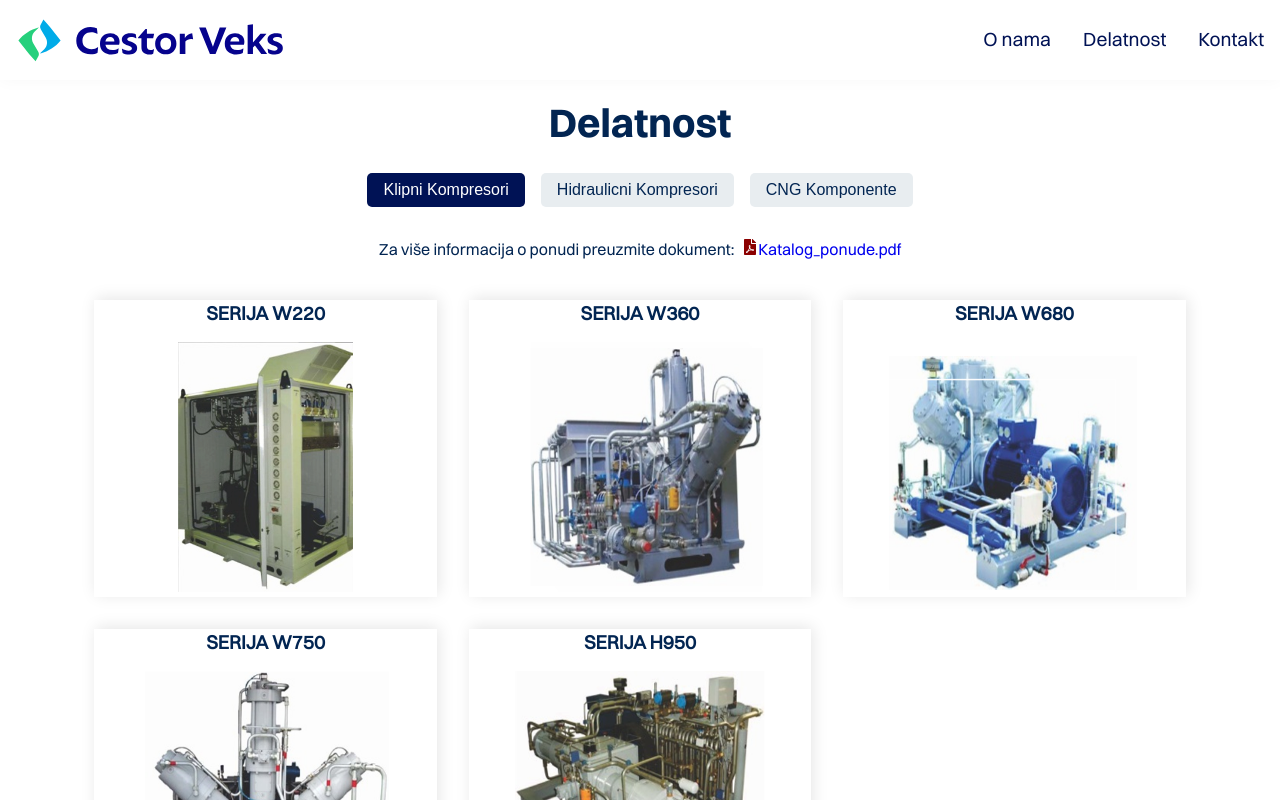
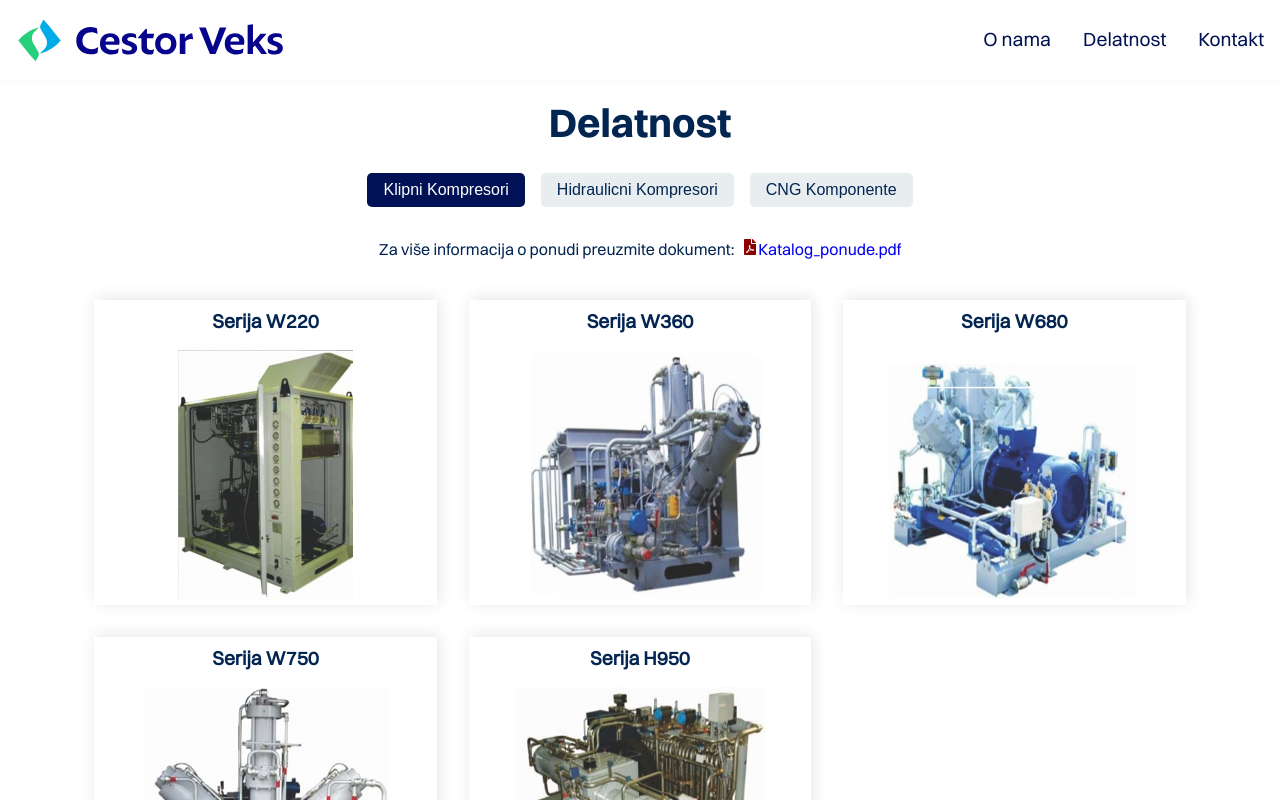
Before and after one commit to prelicivan/cestorveks, a React (Vite) app: page /delatnost in a window 1280 px wide. Shown: the top 800 px of the page. Built offline with nearby package versions, Linux system fonts and the light colour scheme.

Commit message:
minor changes

```diff
--- a/src/components/About/About.css
+++ b/src/components/About/About.css
@@ -69,6 +69,25 @@
     }
 }
 
+@media (max-width: 390px) {
+    .about-us-component {
+        height: 85vh;
+    }
+
+    .about-text {
+        font-size: 1.3rem;
+        width: 90%;
+        margin: 2rem;
+    }
+
+    .about-text h2 {
+        margin-bottom: 1.5rem;
+        margin-top: 1rem;
+        font-size: 2.5rem;
+        text-align: center;
+    }
+}
+
 @media (max-width: 385px) {
     .about-us-component {
         display: flex;
--- a/src/components/Home/Data.jsx
+++ b/src/components/Home/Data.jsx
@@ -1,47 +1,47 @@
 export const workDataObjOne = {
-    title1: "SERIJA W220",
+    title1: "Serija W220",
     img1: "/images/catalog/SERIJA W220.png",
     desc1: "Model W220, projektovan za protoke manje od 150 Sm3/h i za vrednosti pritiska usisavanja gasa izmedju 2 i 16 bara, najmanji je iz spektra klipnih kompresora. Smanjene dimenzije kompresorske stanice (kontejnera) čine ga prikladnim za male benzinske pumpe ili za modularna proširenja.",
-    title2: "SERIJA W360",
+    title2: "Serija W360",
     img2: "/images/catalog/SERIJA W360.png",
     desc2: "Kompresor W360 je napravljen za protoke izmedju 150 e 600 Sm3/h i za vrednosti pritiska usisavanja gasa od 5 do 30 bara. Izuzetno kompaktan i višestran prikladan je za bilo koju vrstu primene: CNG, Biogas i Industriju.",
-    title3: "SERIJA W680",
+    title3: "Serija W680",
     img3: "/images/catalog/SERIJA W680.png",
     desc3: "Kompresor W680 je najtraženiji model zbog sposobnosti da se prilagodi najširem dijapazonu pritisaka usisavanja i protoka. Dostupan je u dve verzije: SE-tri faze prostog efekta, napravljen za vrednosti pritiska usisavanja gasa izmedju 3 i 50 bara; DE -barem jedna faza duplog efekta, napravljen za vrednosti pritiska usisavanja gasa izmedju 0,5 i 5bara. ",
-    title4: "SERIJA W750",
+    title4: "Serija W750",
     img4: "/images/catalog/SERIJA W750.png",
     desc4: "Serija W750 sastoji se od otpornih i veoma pouzdanih kompresora, namenjen za velike javne i privatne stanice i za glavne stanice za punjenje cisterni (vozila) za gas. Model W750 je posebno prikladan za upotrebe koje zahtevaju visoke protoke, izmedju 600 i 4000Sm3/h, i pritiske usisavanja od 0,5 do 50 bar. Dostupan je u dve verzije: SE (tri faze prostog efekta) i DE (barem jedna faza duplog efekta). ",
-    title5: "SERIJA H950",
+    title5: "Serija H950",
     img5: "/images/catalog/SERIJA H950.png",
     desc5: "Model H950 može da postigne protoke od 600 do 2800 Sm3/h i radi sa pritiscima usisavanja izmedju 4 i 70 bara.",
-    title6: "SERIJA BS",
+    title6: "Serija BS",
     img6: "/images/catalog/SERIJA BS.png",
     desc6: "Hidraulični monofazni kompresor je jedinica autonomne kompresije primenjena pored tradicionalnog mehaničkog kompresora kako bi povećala pritisak gasa sve do 250 bara; Postiže protoke od 400 do 1100 Sm3/h. Može biti opremljen električnim motorom snage 11 ili 18 kW. Projektivan za kontinuiranu upotrebu zahteva malo održavanje.",
-    title7: "SERIJA BT",
+    title7: "Serija BT",
     img7: "/images/catalog/SERIJA BT.png",
     desc7: "Dvofazni hidraulički kompresor može biti opremljen električnim motorom snage 22-30-37 kW i koristi se kao autonomna jedinica umesto mehaničkih kompresora. Dvofazni booster koristi se kada pritisci usisavanja prelaze 40 bara i posebno je namenjen manjim stanicama koje se napajaju iz cisterni za gas.",
-    title8: "DRY COOLER",
+    title8: "Dry Cooler",
     img8: "/images/catalog/DRY COOLER.png",
     desc8: "Dry cooler je gasno-tečni rashlađivač, obavlja hlađenje vode koja dolazi iz interfaznih izmenjivača kružnog kola gas-ulje. Može biti opremljen protivpožarnim motorima za instalacije u zonama gde postoji rizik od eksplozija. Kako bi se poboljšao učinak, smanjila potrošnja energijei zvučne emisije, dry cooler je napravljen u različitim konfiguracijama broja, dimenzija i razmeštaja ventilatora, kao i tražene snage. ",
-    title9: "SKLADIŠTENJE",
+    title9: "Skladištenje",
     img9: "/images/catalog/SKLADISTENJE.png",
     desc9: "Odmah pored kompresora postavljene su metalne boce za gas koje imaju ulogu rezervoara za akumulaciju gasa i omogućavaju da se ublaže prirodna pulsiranja koja nastaju u fazama pumpanja kompresora. Skladište se sastoji od boca kapaciteta 80 ili 140 litara u različitim kombinacijima u zavisnosti od zahteva. Boce, smeštene u unutrašnjost čeličnog okvira koji olakšava instaliranje i održavanje, mogu biti postavljene horizontalno ili vertikalno. Ostale konfiguracije su raspoložive na zahtev Klijenta.",
-    title10: "KOMANDNA TABLA PRIORITETA",
+    title10: "Komandna tabla prioriteta",
     img10: "/images/catalog/KOMANDNA TABLA PRIORITETA.png",
     desc10: "Komandna tabla prioriteta je uglavnom smešten u skladištu koje dozvoljava punjenje u različitim nivoima pritiska. Tabla može biti instaliranai na ulaznoj liniji kompresora kako bi ga snabdevala do različitih nivoa pritiska. ",
-    title11: "KABINA ZA MERENJE",
+    title11: "Kabina za merenje",
     img11: "/images/catalog/KABINA ZA MERENJE.png",
     desc11: "Kabina za merenje vrši filtraciju i merenje gasa i reguliše pritisak dostave u vrednostima koje su u skladu sa ispravnim funkcionisanjem uređaja za kompresiju i distribuciju. Projektovana je na osnovu specifičnih zahteva Klijenta.",
-    title12: "CHILLER",
+    title12: "Chiller",
     img12: "/images/catalog/CHILLER.png",
     desc12: "Pored uređaja za kompresiju može se instalirati dodatni rashlađivač koji, hladeći gas, omogućava snabdevanje vozila većim količinama.",
-    title13: "DRYER",
+    title13: "Dryer",
     img13: "/images/catalog/DRYER.png",
     desc13: "U nekim uređajima u fazi usisavanja neophodno je instalirati sušilicu za uklanjanje vlage u gasu, koja ponekad može dostići toliki nivo da ugrozi rad kompresora. Postoje dve verzije sušilice Sicom: manualna (pojedinačni stub koji sadrži upijajući materijalsa ručnim obnavljanjem); automatska (dupli stub koji sadrži upijajući materijal sa automatskim obnavljanjem); ",
-    title14: "PRIKLJUČAK ZA GAS (SLAVINA)",
+    title14: "Priključak za gas",
     img14: "/images/catalog/PRIKLJUCAK ZA GAS.png",
     desc14: "Sicom obezbeđuje liniju slavina prikladnih bilo za privatne ili javne uređaje za punjenje. Kako bi zadovoljile bilo koji radni zahtev postoje u više verzija: sa niskim ili visokim protokom, sa jednom, dve ili tri linije za punjenje, sa jednom ili dve gumene cevi za isporuku, sa električnim ili pneumatskim ventilima.",
-    title15: "KUTIJE",
+    title15: "Kutije",
     img15: "/images/catalog/KUTIJE.png",
     desc15: "Sicom obezbeđuje različite vrste kutija u koje se smeštaju jedinice kompresora, kontejner, električna slika i ostala oprema od koje se sastoji uređaj. Dostupne su kutije od čelika ili armiranog betona i u različitim veličinama. Mogu biti zvučno izolovane i klimatizovane za ekstremne klimatske uslove. Prednja i bočna vrata omogućavaju bilo kakvu kontrolu i održavanje.",
 }
--- a/src/components/Navbar/Navbar.css
+++ b/src/components/Navbar/Navbar.css
@@ -10,7 +10,7 @@
   z-index: 999;
   font-family: 'Switzer Regular', 'sans-serif';
   width: 100%;
-  box-shadow: 0px 1px 15px rgba(0, 0, 0, 0.03);
+  box-shadow: 0px 1px 15px rgba(0, 0, 0, 0.035);
 }
 
 /* .navbar-container {
--- a/src/components/Navbar/Navbar.jsx
+++ b/src/components/Navbar/Navbar.jsx
@@ -26,7 +26,7 @@ function Navbar() {
   }, []);
 
   return (
-    <IconContext.Provider value={{ color: "#001255" }}>
+    <IconContext.Provider value={{ color: "#00127A" }}>
       <div className="navbar">
         {/* <div className="navbar-container container"> */}
           <Link to="/" className="navbar-logo" onClick={closeMobileMenu}>
--- a/src/components/WorkItems/WorkItems.css
+++ b/src/components/WorkItems/WorkItems.css
@@ -59,6 +59,7 @@
 }
 
 .work-item h3 {
+    margin-top: 0.5rem;
     margin-bottom: 1rem;
 }
 
```
